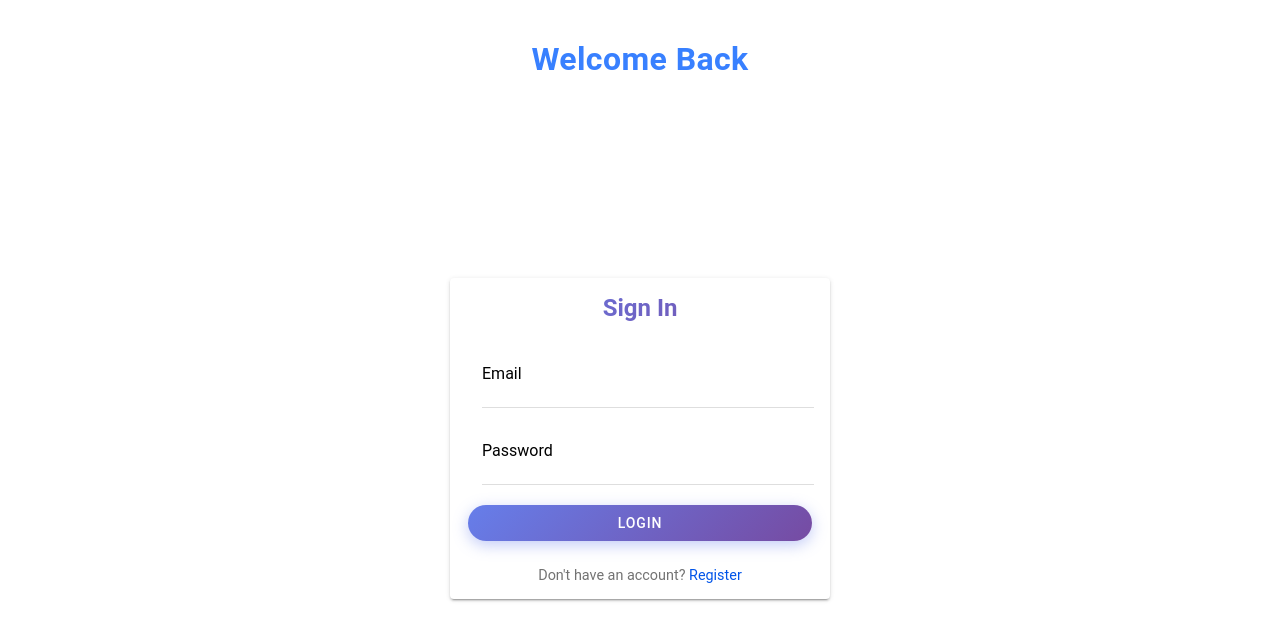
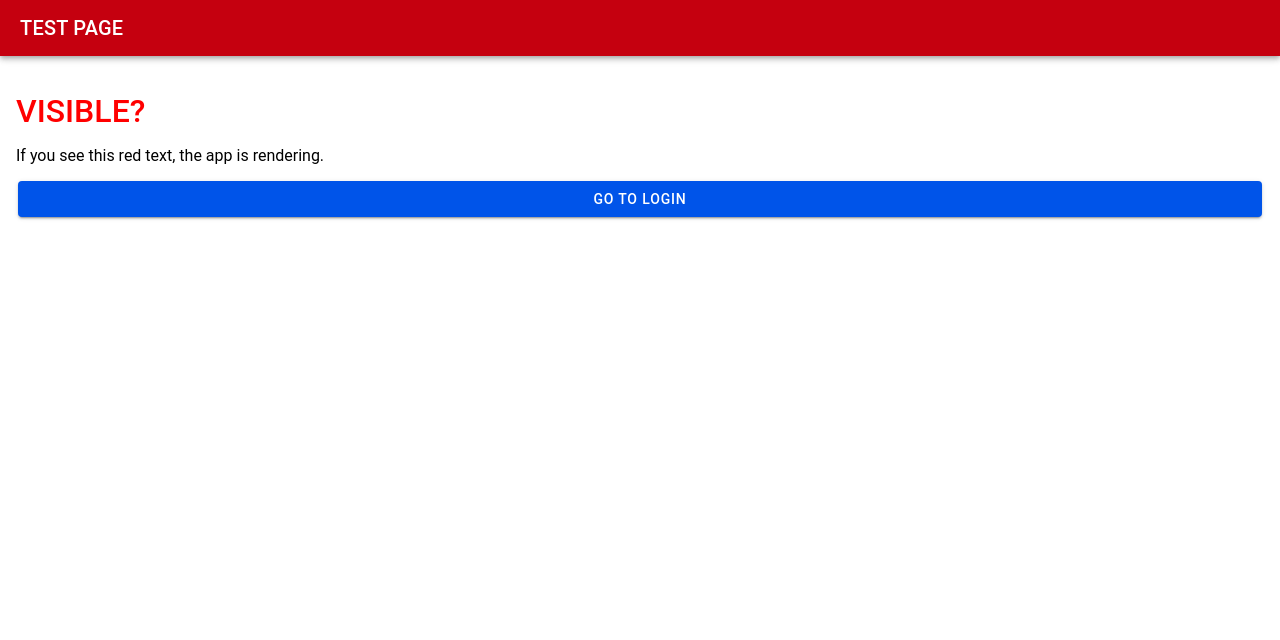
Before and after one commit to BayocElaizaMaeSarilla-IT24SectionB/app_dev, a React (Vite) app: page / in a window 1280 px wide. Before the commit this address led to /login. Shown: the top 640 px of the page. Built offline with nearby package versions, Linux system fonts and the light colour scheme.

Commit message:
Add basename to IonReactRouter for GitHub Pages subdirectory routing

```diff
--- a/src/App.tsx
+++ b/src/App.tsx
@@ -1,4 +1,4 @@
-import { Redirect, Route, RouteComponentProps } from 'react-router-dom';
+import { Redirect, Route } from 'react-router-dom';
 import { IonApp, IonRouterOutlet, setupIonicReact } from '@ionic/react';
 import { IonReactRouter } from '@ionic/react-router';
 import { AuthProvider, useAuth } from './contexts/AuthContext';
@@ -6,6 +6,7 @@ import Home from './pages/Home';
 import Login from './pages/Login/Login';
 import Register from './pages/Register/Register';
 import Dashboard from './pages/Dashboard/Dashboard';
+import TestPage from './pages/Test';
 
 /* Core CSS required for Ionic components to work properly */
 import '@ionic/react/css/core.css';
@@ -39,47 +40,50 @@ import './theme/variables.css';
 
 setupIonicReact();
 
-const PrivateRoute: React.FC<{ component: React.ComponentType<RouteComponentProps>; [key: string]: any }> = ({ component: Component, ...rest }) => {
+const App: React.FC = () => {
   const { user } = useAuth();
+
   return (
-    <Route
-      {...rest}
-      render={props => user ? <Component {...props} /> : <Redirect to="/login" />}
-    />
+    <IonApp>
+      <IonReactRouter basename={import.meta.env.BASE_URL}>
+        <IonRouterOutlet>
+          <Route exact path="/home" component={Home} />
+
+          <Route
+            exact
+            path="/login"
+            render={() =>
+              user ? <Redirect to="/dashboard" /> : <Login />
+            }
+          />
+
+          <Route
+            exact
+            path="/register"
+            render={() =>
+              user ? <Redirect to="/dashboard" /> : <Register />
+            }
+          />
+
+          <Route
+            exact
+            path="/dashboard"
+            render={() =>
+              user ? <Dashboard /> : <Redirect to="/login" />
+            }
+          />
+
+          <Route exact path="/" component={TestPage} />
+        </IonRouterOutlet>
+      </IonReactRouter>
+    </IonApp>
   );
 };
 
-const PublicRoute: React.FC<{ component: React.ComponentType<RouteComponentProps>; [key: string]: any }> = ({ component: Component, ...rest }) => {
-  const { user } = useAuth();
-  return (
-    <Route
-      {...rest}
-      render={props => user ? <Redirect to="/dashboard" /> : <Component {...props} />}
-    />
-  );
-};
-
-const App: React.FC = () => (
+const Root: React.FC = () => (
   <AuthProvider>
-    <IonApp>
-      <IonReactRouter>
-        <IonRouterOutlet>
-          <Route exact path="/home">
-            <Home />
-          </Route>
-
-          <PublicRoute exact path="/login" component={Login} />
-          <PublicRoute exact path="/register" component={Register} />
-
-          <PrivateRoute exact path="/dashboard" component={Dashboard} />
-
-          <Route exact path="/">
-            <Redirect to="/login" />
-          </Route>
-        </IonRouterOutlet>
-      </IonReactRouter>
-    </IonApp>
+    <App />
   </AuthProvider>
 );
 
-export default App;
+export default Root;
--- /dev/null
+++ b/src/pages/Test.tsx
@@ -0,0 +1,23 @@
+import { IonPage, IonContent, IonHeader, IonTitle, IonToolbar, IonButton, IonRouterLink } from '@ionic/react';
+import './Home.css';
+
+const TestPage: React.FC = () => {
+  return (
+    <IonPage>
+      <IonHeader>
+        <IonToolbar color="danger">
+          <IonTitle>TEST PAGE</IonTitle>
+        </IonToolbar>
+      </IonHeader>
+      <IonContent fullscreen className="ion-padding">
+        <h1 style={{ color: 'red', fontSize: '2rem' }}>VISIBLE?</h1>
+        <p>If you see this red text, the app is rendering.</p>
+        <IonRouterLink routerLink="/login">
+          <IonButton expand="block">Go to Login</IonButton>
+        </IonRouterLink>
+      </IonContent>
+    </IonPage>
+  );
+};
+
+export default TestPage;
```
